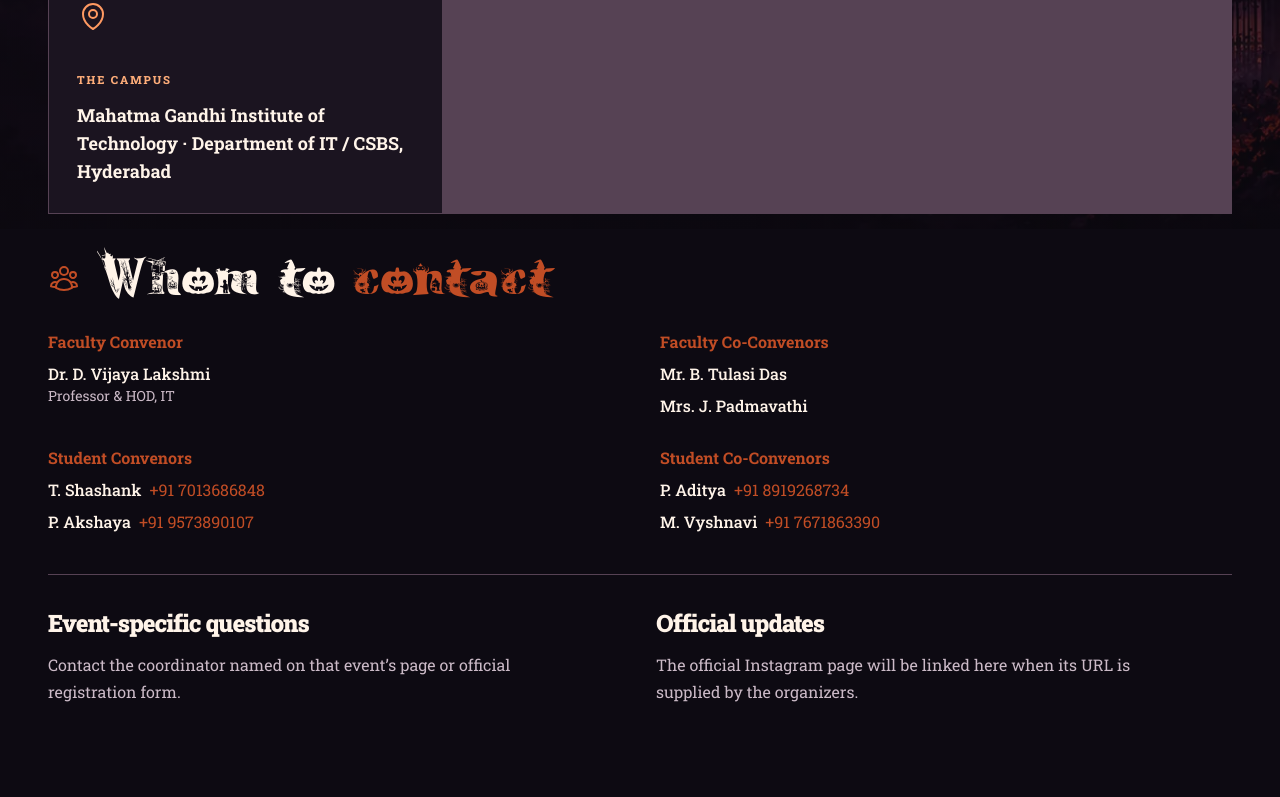
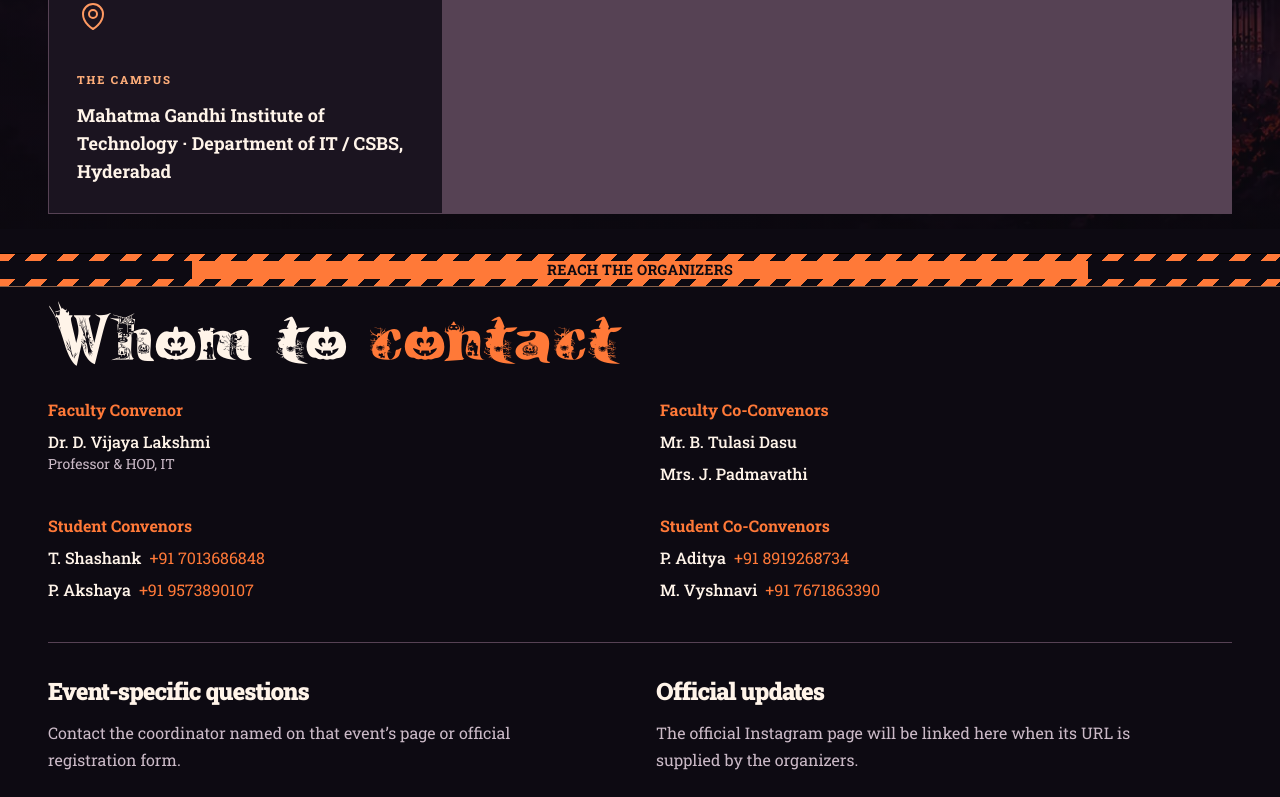
Before and after one commit to RamaChandra53/techkriti-website, a Next.js app: page /contact in a window 1280 px wide. Shown: the part 571-1368 px from the top of the page. Before the commit the page ends 1332 px from the top, so only its background shows below. Built offline with nearby package versions, Linux system fonts and the light colour scheme; no server answers.

Commit message:
Refine homepage contacts and sponsors

```diff
--- a/app/home-immersive.tsx
+++ b/app/home-immersive.tsx
@@ -1,5 +1,4 @@
 import Image from "next/image";
-import Link from "next/link";
 import { BannerReveal } from "@/components/banner-reveal";
 import { Container } from "@/components/container";
 import { EventCarousel } from "@/components/event-carousel";
@@ -11,6 +10,7 @@
 import { PastGuests } from "@/components/past-guests";
 import { FestivalContacts } from "@/components/festival-contacts";
 import { TransitionTape } from "@/components/transition-tape";
+import { ExploreEventsLink } from "@/components/explore-events-link";
 
 export default function HomeImmersive() {
   return <>
@@ -22,7 +22,7 @@
         </h1>
         <p className="hero-copy mt-3 self-start text-sm font-semibold leading-relaxed text-[#ff7938] sm:mt-5">16–17 October 2026 · MGIT, Hyderabad</p>
         <p className="hero-copy mt-3 max-w-3xl self-start text-left text-[clamp(1.25rem,3vw,1.8rem)] font-semibold leading-snug text-[#fff4e9] sm:mt-5">Two days. Nine events.<br />Enter if you dare.</p>
-        <Link href="#discover" className="header-register hero-copy mt-4 inline-flex min-h-10 items-center self-center justify-center rounded-full px-5 py-2 text-sm font-bold">Explore events</Link>
+        <ExploreEventsLink />
       </Container>
     </section>
 
@@ -59,18 +59,17 @@
           <h2 id="faq-title" className="display-heading mt-1 text-[clamp(2.8rem,6vw,5.5rem)]">Frightfully <span className="text-[var(--ember)]">asked.</span></h2>
         </div>
         <FAQList items={faqs} />
-        <p className="mt-8 text-center text-lg font-semibold text-[#fff4e9]">Still haunted by questions? Reach out to the organizers below.</p>
         <FestivalContacts className="mt-8" />
       </Container>
     </section>
 
     <section id="sponsors" aria-labelledby="sponsors-title" className="festival-section scroll-mt-24">
       <Container>
-        <h2 id="sponsors-title" className="display-heading mt-3 text-[clamp(2.8rem,6vw,5.5rem)]">Partners in <span className="text-[var(--ember)]">crime</span></h2>
-        {sponsors.length ? <div className="mt-8 grid gap-8 sm:grid-cols-2 lg:grid-cols-3">{sponsors.map((sponsor) => <article key={sponsor.name} className="flex flex-col items-center text-center">
-          {sponsor.logo && <div className="sponsor-logo-frame relative h-36 w-full"><Image src={sponsor.logo.src} alt={sponsor.logo.alt} fill sizes="(max-width: 640px) calc(100vw - 3rem), (max-width: 1024px) 40vw, 27vw" className="object-contain p-4" /></div>}
-          <h3 className="mt-5 text-xl font-black text-[#fff4e9]">{sponsor.name}</h3>
-          <p className="mt-1 text-sm text-[#ffb482]">Supporting Techkriti 2026</p>
+        <TransitionTape label="PARTNERS & SUPPORTERS" />
+        <h2 id="sponsors-title" className="display-heading mt-8 text-[clamp(2.8rem,6vw,5.5rem)]">Partners in <span className="text-[var(--ember)]">crime</span></h2>
+        {sponsors.length ? <div className="mt-8 grid grid-cols-3 gap-3 sm:gap-5">{sponsors.map((sponsor) => <article key={sponsor.name} className="flex min-w-0 flex-col items-center text-center">
+          {sponsor.logo && <div className="sponsor-logo-frame relative h-20 w-full sm:h-24"><Image src={sponsor.logo.src} alt={sponsor.logo.alt} fill sizes="(max-width: 640px) 30vw, 27vw" className="object-contain p-2 sm:p-3" /></div>}
+          <h3 className="mt-2 text-sm font-black text-[#fff4e9] sm:text-base">{sponsor.name}</h3>
           {sponsor.url && <a href={sponsor.url} target="_blank" rel="noopener noreferrer" className="text-link mt-4 inline-flex min-h-11 items-center gap-2 font-bold text-[#ffb386]">Visit partner <ArrowUpRightIcon className="h-5 w-5" aria-hidden="true" /></a>}
         </article>)}</div> : <div className="relative mt-8 overflow-hidden border border-[#684b63] bg-[#211827] p-8 sm:p-12"><div className="section-grid pointer-events-none absolute inset-0 opacity-15" aria-hidden="true" /><div className="relative"><p className="eyebrow">A place for confirmed supporters</p><p className="muted-copy mt-6 max-w-2xl">This space is reserved for confirmed 2026 partners. No previous-edition sponsors are being presented as current supporters.</p></div></div>}
       </Container>
--- /dev/null
+++ b/components/explore-events-link.tsx
@@ -0,0 +1,10 @@
+"use client";
+
+import Link from "next/link";
+
+export function ExploreEventsLink() {
+  return <Link href="#discover" onClick={(event) => {
+    event.preventDefault();
+    document.getElementById("discover")?.scrollIntoView({ behavior: "smooth", block: "start" });
+  }} className="header-register hero-copy mt-4 inline-flex min-h-10 items-center self-center justify-center rounded-full px-5 py-2 text-sm font-bold">Explore events</Link>;
+}
--- a/components/festival-contacts.tsx
+++ b/components/festival-contacts.tsx
@@ -1,20 +1,20 @@
-import { UserGroupIcon } from "@heroicons/react/24/outline";
 import { contactGroups } from "@/lib/content";
+import { TransitionTape } from "./transition-tape";
 
 export function FestivalContacts({ headingLevel: Heading = "h3", className = "" }: { headingLevel?: "h2" | "h3"; className?: string }) {
   return <section aria-labelledby="festival-contacts-title" className={className}>
-    <div className="flex items-center gap-4">
-      <UserGroupIcon className="h-8 w-8 shrink-0 text-[#c14d25]" aria-hidden="true" />
-      <Heading id="festival-contacts-title" className="display-heading text-[clamp(2rem,4vw,3.5rem)] text-[#fff4e9]">Whom to <span className="text-[#c14d25]">contact</span></Heading>
+    <TransitionTape label="REACH THE ORGANIZERS" />
+    <div className="mt-6">
+      <Heading id="festival-contacts-title" className="display-heading whitespace-nowrap text-[clamp(2.2rem,5vw,4rem)] text-[#fff4e9]">Whom to <span className="text-[#ff7938]">contact</span></Heading>
     </div>
     <div className="mt-7 grid gap-x-10 gap-y-7 sm:grid-cols-2">
       {contactGroups.map((group) => <div key={group.title}>
-        <h4 className="text-base font-bold text-[#c14d25]">{group.title}</h4>
+        <h4 className="text-base font-bold text-[#ff7938]">{group.title}</h4>
         <ul className="mt-2 space-y-2 text-[#fff4e9]">
           {group.people.map((person) => <li key={person.name}>
             <span className="font-medium">{person.name}</span>
             {person.detail && <span className="block text-sm text-[var(--muted)]">{person.detail}</span>}
-            {person.phone && <a className="ml-2 whitespace-nowrap text-[#c14d25] underline-offset-4 hover:underline" href={`tel:+91${person.phone}`}>+91 {person.phone}</a>}
+            {person.phone && <a className="ml-2 whitespace-nowrap text-[#ff7938] underline-offset-4 hover:underline" href={`tel:+91${person.phone}`}>+91 {person.phone}</a>}
           </li>)}
         </ul>
       </div>)}
--- a/components/logo.tsx
+++ b/components/logo.tsx
@@ -2,7 +2,7 @@
 import Image from "next/image";
 
 export function Logo() {
-  return <Link href="/" aria-label="Techkriti After Dark 2026 — home" className="group flex w-[78px] shrink-0 flex-col items-center text-[#fff6e9] sm:w-[96px]">
+  return <Link href="/#home" aria-label="Techkriti After Dark 2026 — home" className="group flex w-[78px] shrink-0 flex-col items-center text-[#fff6e9] sm:w-[96px]">
     <span className="relative block h-14 w-14 sm:h-16 sm:w-16"><Image src="/branding/techkriti-mark-2026.png" alt="" fill sizes="(max-width: 640px) 56px, 64px" className="object-contain" /></span>
   </Link>;
 }
--- a/lib/content.ts
+++ b/lib/content.ts
@@ -22,7 +22,7 @@
 
 export const contactGroups: { title: string; people: { name: string; detail?: string; phone?: string }[] }[] = [
   { title: "Faculty Convenor", people: [{ name: "Dr. D. Vijaya Lakshmi", detail: "Professor & HOD, IT" }] },
-  { title: "Faculty Co-Convenors", people: [{ name: "Mr. B. Tulasi Das" }, { name: "Mrs. J. Padmavathi" }] },
+  { title: "Faculty Co-Convenors", people: [{ name: "Mr. B. Tulasi Dasu" }, { name: "Mrs. J. Padmavathi" }] },
   { title: "Student Convenors", people: [{ name: "T. Shashank", phone: "7013686848" }, { name: "P. Akshaya", phone: "9573890107" }] },
   { title: "Student Co-Convenors", people: [{ name: "P. Aditya", phone: "8919268734" }, { name: "M. Vyshnavi", phone: "7671863390" }] }
 ];
```
